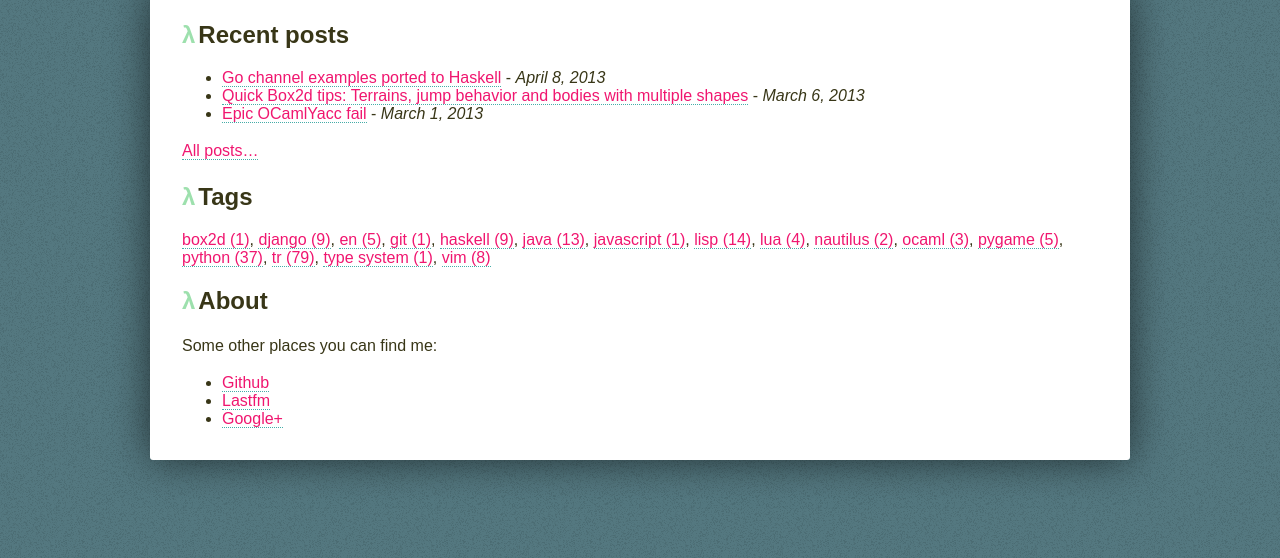
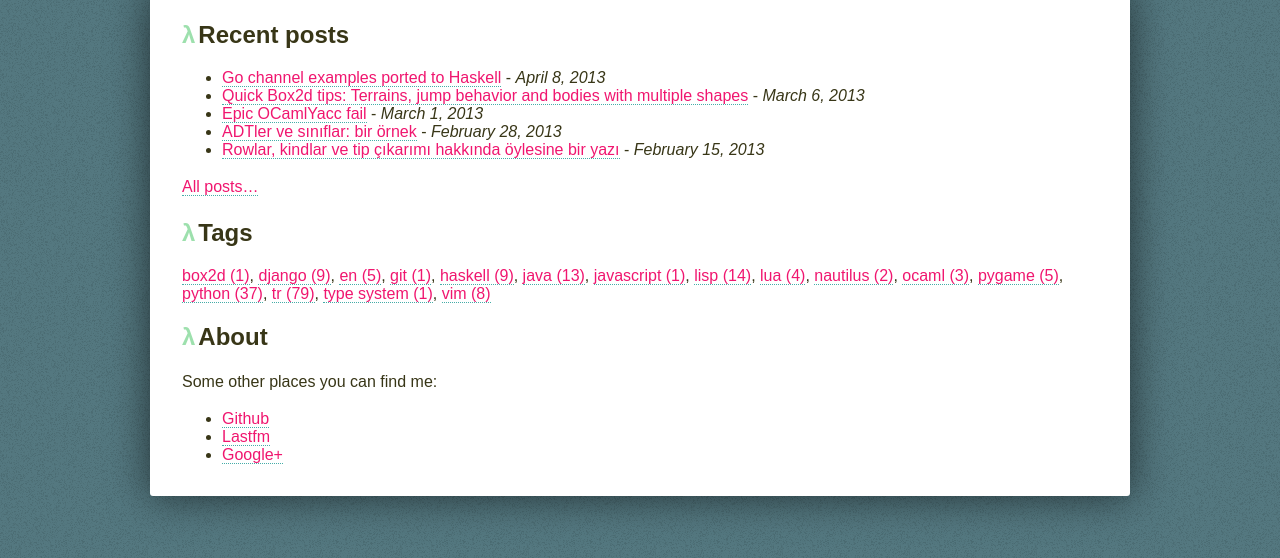
Before and after one commit to osa1/osa1.github.com, a plain HTML site: page index.html in a window 1280 px wide. Shown: the part 88-646 px from the top of the page. Drawn offline with Linux system fonts and the light colour scheme; a web font is replaced by a local one.

Commit message:
show last 5 posts

```diff
--- a/index.html
+++ b/index.html
@@ -39,6 +39,14 @@
     <a href="./posts/2013-03-01-ocamlyacc-fail.html">Epic OCamlYacc fail</a>
     - <em>March  1, 2013</em>
 </li>
+<li>
+    <a href="./posts/2013-02-31-adtler-siniflar.html">ADTler ve sınıflar: bir örnek</a>
+    - <em>February 28, 2013</em>
+</li>
+<li>
+    <a href="./posts/2013-02-15-rowlar-kindlar.html">Rowlar, kindlar ve tip çıkarımı hakkında öylesine bir yazı</a>
+    - <em>February 15, 2013</em>
+</li>
 
     </ul>
     <p><a href="./posts.html">All posts…</a></p>
```
